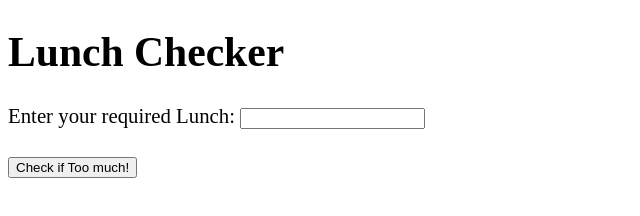
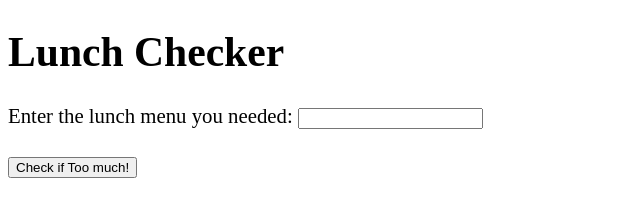
Before and after one commit to HariniArun/Coursera, a plain HTML site: page index.html in a window 1280 px wide. Shown: the whole page, without its empty margins (0-640 px from the left). Drawn offline with Linux system fonts and the light colour scheme.

Commit message:
New Updates1

```diff
--- a/index.html
+++ b/index.html
@@ -11,7 +11,7 @@
     <h1>Lunch Checker</h1>
     <div ng-controller='LunchCheckController'>
       <div>
-        Enter your required Lunch:
+        Enter the lunch menu you needed:
         <input type="text"
           ng-model="items"
         >
```
